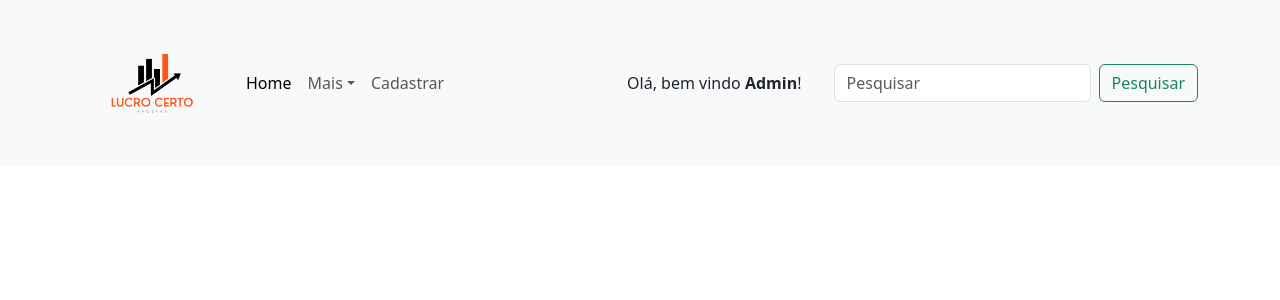
After one commit to only-jawad/Nossa-loja, a PHP site: page /jogadores.php in a window 1280 px wide. The commit adds this page. Shown: the top 300 px of the page. Run offline with PHP 8.4, Linux system fonts and the light colour scheme.

Commit message:
Atualização 2.1
Melhorias pagina de login e adição página jogadores

```diff
--- /dev/null
+++ b/jogadores.php
@@ -0,0 +1,46 @@
+<!DOCTYPE html>
+<html lang="en">
+<head>
+    <meta charset="UTF-8">
+    <meta name="viewport" content="width=device-width, initial-scale=1.0">
+    <link href="https://cdn.jsdelivr.net/npm/bootstrap@5.3.0-alpha3/dist/css/bootstrap.min.css" rel="stylesheet">
+    <link rel="stylesheet" href="style_jog.css">
+    <title>Lucro Certo</title>
+</head>
+<body>
+    <header>
+    <nav class="navbar navbar-expand-sm navbar-light bg-light">
+              <div class="container">
+                <a class="navbar-brand" href="menu.html"><img src="img/Logo_investimentos_chamativa_laranja_-removebg-preview.png" class="img-fluid" id="logo-nav"></a>
+                <button class="navbar-toggler d-lg-none" type="button" data-bs-toggle="collapse" data-bs-target="#collapsibleNavId" aria-controls="collapsibleNavId"
+                    aria-expanded="false" aria-label="Toggle navigation">
+                    <span class="navbar-toggler-icon"></span>
+                </button>
+                <div class="collapse navbar-collapse" id="collapsibleNavId">
+                    <ul class="navbar-nav me-auto mt-2 mt-lg-0">
+                        <li class="nav-item">
+                            <a class="nav-link active" href="menu.html" aria-current="page">Home</a>
+                        </li>
+                        <li class="nav-item dropdown">
+                            <a class="nav-link dropdown-toggle" href="#" id="dropdownId" data-bs-toggle="dropdown" aria-haspopup="true" aria-expanded="false">Mais</a>
+                            <div class="dropdown-menu" aria-labelledby="dropdownId">
+                                <a class="dropdown-item" href="#">Sobre nós</a>
+                                <a><hr class="dropdown-divider bg-dark"></a>
+                                <a class="dropdown-item" href="jogadores.php">Nossos Jogadores</a>
+                            </div>
+                        </li>
+                        <li class="nav-item">
+                          <a class="nav-link" href="#">Cadastrar</a>
+                        </li>
+                    </ul>
+                    <div><p class="">Olá, bem vindo <b>Admin</b>!</p></div>
+                    <form class="d-flex my-2 my-lg-0">
+                        <input class="form-control me-sm-2" type="text" placeholder="Pesquisar">
+                        <button class="btn btn-outline-success my-2 my-sm-0" type="submit">Pesquisar</button>
+                    </form>
+                </div>
+          </div>
+        </nav>
+    </header>
+</body>
+</html>
--- a/style.css
+++ b/style.css
@@ -29,3 +29,9 @@ footer{
     margin-bottom: 0rem;
     margin-right: 2rem;
 }
+.custom-card-body {
+    display: flex;
+    flex-direction: column;
+    justify-content: space-between;
+    height: 100%;
+}
--- /dev/null
+++ b/style_jog.css
@@ -0,0 +1,11 @@
+#logo-nav{
+    width: 7em;
+    display: flex;
+    flex-direction: column;
+    justify-content: center;
+    align-items: center;
+}
+.navbar p{
+    margin-bottom: 0rem;
+    margin-right: 2rem;
+}
```
Also changed, not shown: index.php (+18 -5 lines), menu.html (+4 -14 lines).
